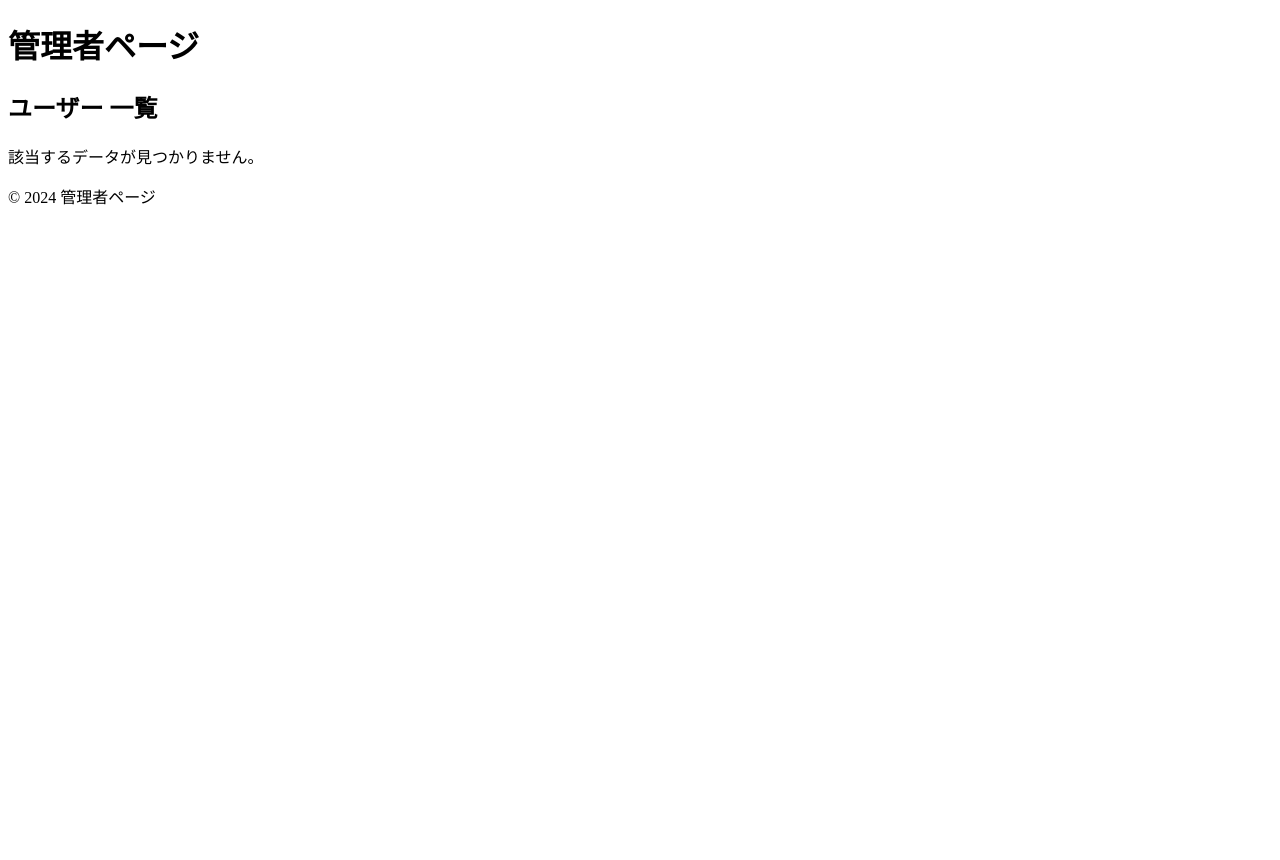
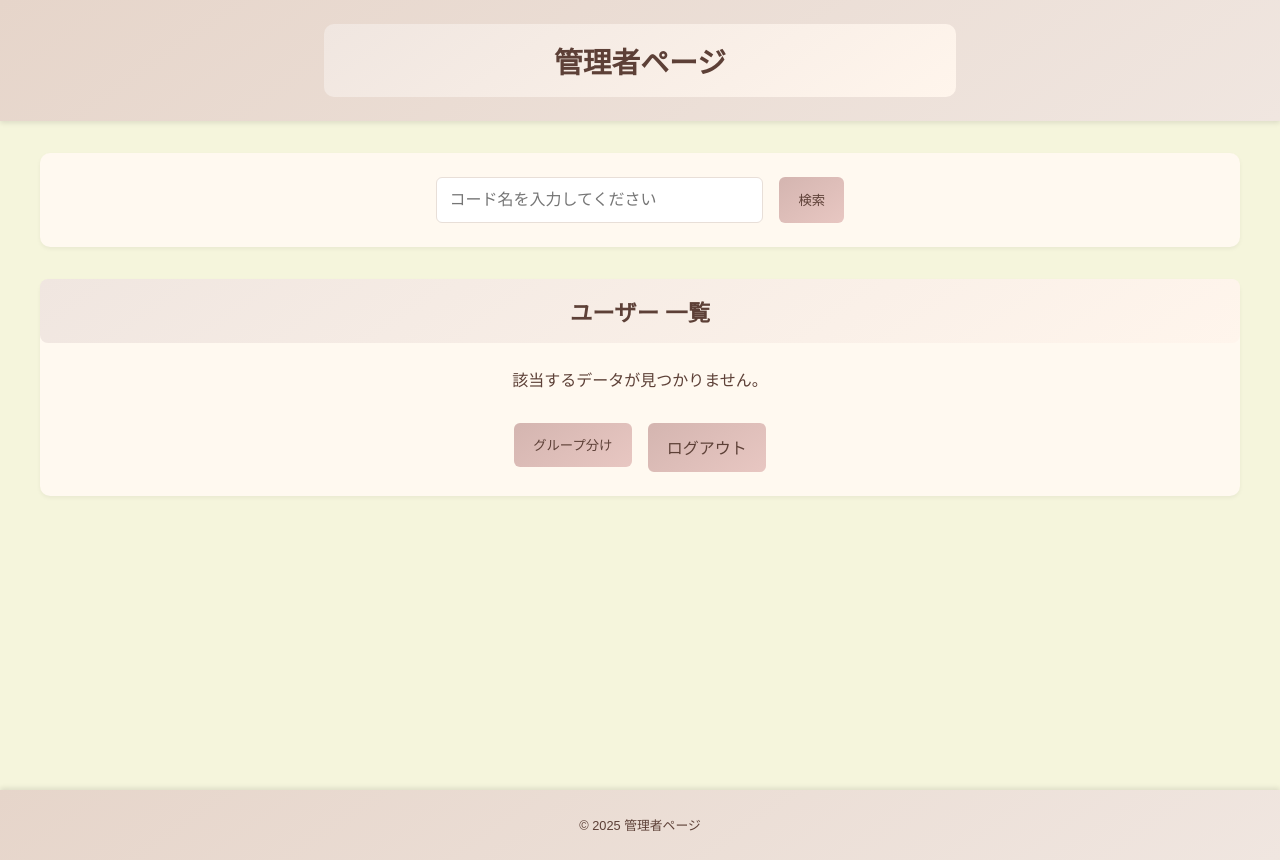
Before and after one commit to ArisaUenohara/Team_yellow, a PHP site: page /adminpage.php in a window 1280 px wide. Before the commit the page ends 205 px from the top, so only its background shows below. Run offline with PHP 8.4, Linux system fonts and the light colour scheme; the visitor is signed in with stand-in values (Sample User, id 1); data that the repository does not hold is empty; a stand-in replaces the project's code that opens the database connection; some libraries are stand-ins or nearby versions.

Commit message:
adminpage.php

```diff
--- a/adminpage.php
+++ b/adminpage.php
@@ -56,53 +56,100 @@
     <meta name="viewport" content="width=device-width, initial-scale=1.0">
     <title>管理者ページ</title>
     <style>
-        /* ... 既存のスタイルは維持 ... */
-
-        /* テーブル関連のスタイルを完全に書き換え */
-        .user-list {
-            width: 100%;
-            margin-top: 1.2rem;
+        body {
+            font-family: Arial, sans-serif;
+            margin: 0;
+            padding: 0;
+            background-color: #F5F5DC;
+            min-height: 100vh;
+            position: relative;
+            padding-bottom: 60px; /* フッターの高さ分 */
         }
 
-        .user-card {
-            background: #FFFFFF;
-            border: 1px solid #E8DFD8;
-            border-radius: 8px;
-            padding: 1rem;
-            margin-bottom: 1rem;
+        /* ヘッダー部分のスタイリング */
+        .page-header {
+            background: linear-gradient(145deg, #E6D5CA, #F0E6E0);
+            padding: 1.5rem;
+            box-shadow: 0 2px 5px rgba(0,0,0,0.1);
         }
 
-        .user-card-row {
+        .page-title {
+            background: linear-gradient(145deg, #F0E6E0, #FFF5EC);
+            padding: 1rem;
+            border-radius: 10px;
+            margin: 0 auto;
+            max-width: 600px;
+            text-align: center;
+        }
+
+        .page-title h1 {
+            margin: 0;
+            color: #5D4037;
+            font-size: 1.8rem;
+        }
+
+        main {
+            max-width: 1200px;
+            margin: 0 auto;
+            padding: 2rem 1rem;
+        }
+
+        /* 検索セクション */
+        .search-section {
+            background: #FFF9F0;
+            padding: 1.5rem;
+            border-radius: 10px;
+            margin-bottom: 2rem;
+            box-shadow: 0 2px 4px rgba(0,0,0,0.05);
+        }
+
+        .search-form {
             display: flex;
             flex-wrap: wrap;
-            gap: 0.5rem;
-            margin-bottom: 0.5rem;
+            gap: 1rem;
+            justify-content: center;
         }
 
-        .user-card-label {
-            font-weight: bold;
-            min-width: 100px;
+        .search-input {
+            padding: 0.8rem;
+            border: 1px solid #E8DFD8;
+            border-radius: 6px;
+            flex: 1;
+            max-width: 300px;
+            font-size: 1rem;
         }
 
-        .user-card-value {
-            flex: 1;
+        /* ユーザー一覧セクション */
+        .content-section {
+            background: #FFF9F0;
+            padding: 1.5rem;
+            border-radius: 10px;
+            box-shadow: 0 2px 4px rgba(0,0,0,0.05);
         }
 
-        .delete-form {
-            margin-top: 1rem;
-            text-align: right;
+        .section-title {
+            background: linear-gradient(145deg, #F0E6E0, #FFF5EC);
+            padding: 1rem;
+            border-radius: 8px;
+            margin: -1.5rem -1.5rem 1.5rem -1.5rem;
         }
 
-        /* PCでの表示用のテーブル */
-        @media screen and (min-width: 769px) {
+        .section-title h2 {
+            margin: 0;
+            color: #5D4037;
+            font-size: 1.4rem;
+            text-align: center;
+        }
+
+        /* ユーザーリスト */
         .user-list-table {
-                display: table;
             width: 100%;
             border-collapse: separate;
             border-spacing: 0;
-                background-color: #FFFFFF;
-                border: 1px solid #E8DFD8;
+            background: #FFFFFF;
             border-radius: 8px;
+            overflow: hidden;
+            margin-top: 1rem;
         }
 
         .user-row {
@@ -113,35 +160,143 @@
             display: table-cell;
             padding: 1rem;
             border-bottom: 1px solid #E8DFD8;
+            color: #5D4037;
         }
 
         .user-header {
-                background-color: #F5EFE8;
+            background: #F0E6E0;
             font-weight: bold;
         }
 
-            /* モバイル表示用の要素を非表示 */
+        /* モバイル用カード */
         .user-card {
+            background: #FFFFFF;
+            border-radius: 8px;
+            padding: 1rem;
+            margin-bottom: 1rem;
+            box-shadow: 0 2px 4px rgba(0,0,0,0.05);
             display: none;
+        }
+
+        .user-card-row {
+            display: flex;
+            flex-wrap: wrap;
+            gap: 0.5rem;
+            margin-bottom: 0.5rem;
+            color: #5D4037;
+        }
+
+        .user-card-label {
+            font-weight: bold;
+            min-width: 100px;
+        }
+
+        /* ボタンスタイル */
+        button,
+        .button {
+            background: linear-gradient(145deg, #D4B5B0, #E8C7C2);
+            color: #5D4037;
+            border: none;
+            padding: 0.8rem 1.2rem;
+            border-radius: 6px;
+            cursor: pointer;
+            transition: background-color 0.3s ease;
+            text-decoration: none;
+            display: inline-block;
+        }
+
+        button:hover,
+        .button:hover {
+            background: linear-gradient(145deg, #E8C7C2, #D4B5B0);
+        }
+
+        /* フッター */
+        .footer {
+            background: linear-gradient(145deg, #E6D5CA, #F0E6E0);
+            padding: 0.8rem;
+            text-align: center;
+            position: absolute;
+            bottom: 0;
+            left: 0;
+            right: 0;
+            font-size: 0.8rem;
+            color: #5D4037;
+            box-shadow: 0 -2px 5px rgba(0,0,0,0.1);
+        }
+
+        /* レスポンシブ対応 */
+        @media screen and (max-width: 768px) {
+            .page-title h1 {
+                font-size: 1.5rem;
+            }
+
+            .section-title h2 {
+                font-size: 1.2rem;
+            }
+
+            .user-list-table {
+                display: none;
+            }
+
+            .user-card {
+                display: block;
+            }
+
+            .search-form {
+                flex-direction: column;
+            }
+
+            .search-input {
+                max-width: 100%;
+            }
+
+            button,
+            .button {
+                width: 100%;
+                text-align: center;
             }
         }
 
-        /* モバイルでの表示 */
-        @media screen and (max-width: 768px) {
+        /* タブレット対応 */
+        @media screen and (min-width: 769px) and (max-width: 1024px) {
+            main {
+                padding: 1.5rem;
+            }
+
             .user-list-table {
-                display: none;
+                font-size: 0.9rem;
             }
         }
     </style>
 </head>
 <body>
-    <header>
+    <header class="page-header">
+        <div class="page-title">
             <h1>管理者ページ</h1>
+        </div>
     </header>
+
     <main>
-        <!-- 検索セクションは変更なし -->
+        <section class="search-section">
+            <form method="get" class="search-form">
+                <input type="text" name="key" class="search-input"
+                       placeholder="コード名を入力してください"
+                       value="<?php echo htmlspecialchars($_GET['key'] ?? '', ENT_QUOTES, 'UTF-8'); ?>"
+                       required>
+                <button type="submit">検索</button>
+            </form>
+            <?php if (!empty($_GET['key'])): ?>
+                <form method="GET" action="" style="margin-top: 1rem; text-align: center;">
+                    <button type="submit">リセット</button>
+                </form>
+            <?php endif; ?>
+        </section>
+
         <section class="content-section">
+            <div class="section-title">
                 <h2>ユーザー 一覧</h2>
+            </div>
+
             <?php if (!empty($result)): ?>
                 <!-- PC用テーブル表示 -->
                 <div class="user-list-table">
@@ -171,7 +326,6 @@
                 </div>
 
                 <!-- モバイル用カード表示 -->
-                <div class="user-list">
                 <?php foreach ($result as $row): ?>
                 <div class="user-card">
                     <div class="user-card-row">
@@ -194,7 +348,7 @@
                         <span class="user-card-label">グループ：</span>
                         <span class="user-card-value"><?php echo htmlspecialchars($row['group_number'], ENT_QUOTES, 'UTF-8'); ?></span>
                     </div>
-                        <div class="delete-form">
+                    <div style="text-align: right; margin-top: 1rem;">
                         <form method="post">
                             <input type="hidden" name="delete_id" value="<?php echo htmlspecialchars($row['id'], ENT_QUOTES, 'UTF-8'); ?>">
                             <button type="submit" onclick="return confirm('本当に削除しますか？');">削除</button>
@@ -202,18 +356,22 @@
                     </div>
                 </div>
                 <?php endforeach; ?>
-                </div>
             <?php else: ?>
-                <p>該当するデータが見つかりません。</p>
+                <p style="text-align: center; color: #5D4037;">該当するデータが見つかりません。</p>
             <?php endif; ?>
 
-            <div class="box">
-                <!-- 既存のボタン部分は変更なし -->
+            <div style="text-align: center; margin-top: 2rem; gap: 1rem; display: flex; justify-content: center; flex-wrap: wrap;">
+                <form action="search.php" method="post">
+                    <input type="hidden" name="class" value="<?php echo htmlspecialchars($_GET['key'] ?? '', ENT_QUOTES, 'UTF-8'); ?>">
+                    <button type="submit">グループ分け</button>
+                </form>
+                <a href="logout.php" class="button">ログアウト</a>
             </div>
         </section>
     </main>
-    <footer>
-        <p>&copy; 2024 管理者ページ</p>
+
+    <footer class="footer">
+        <p>&copy; 2025 管理者ページ</p>
     </footer>
 </body>
 </html>
```
Lines whose indentation alone changed are shown as unchanged.
